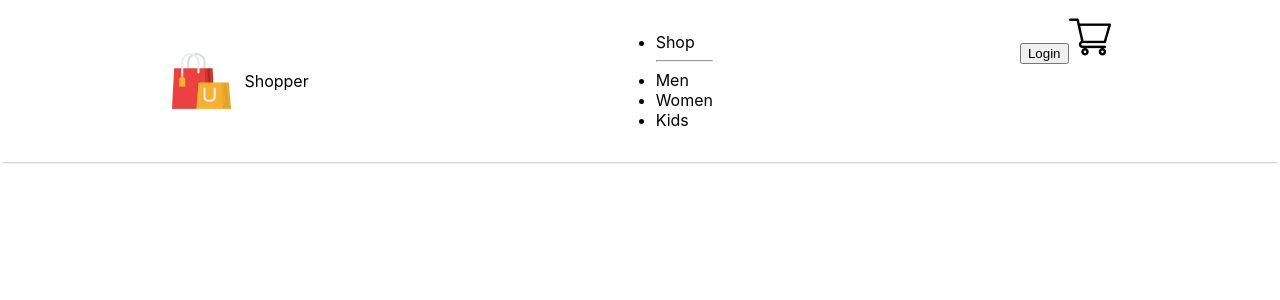
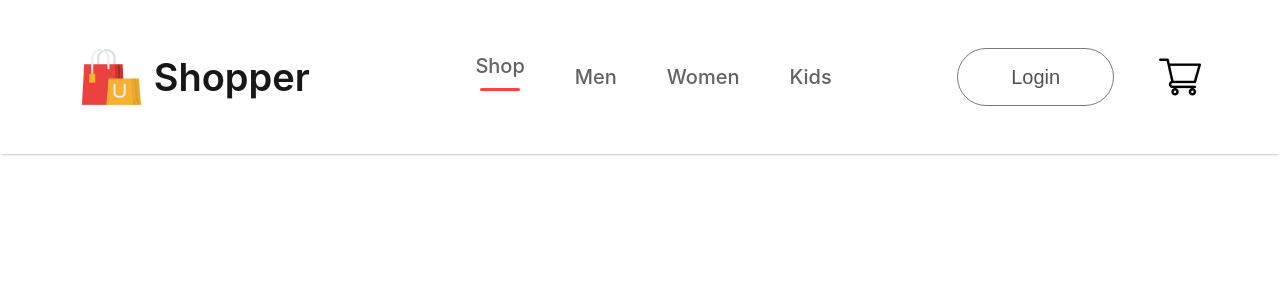
Before and after one commit to tajemouti/e-commerce, a React (Create React App) app: page / in a window 1280 px wide. Shown: the top 300 px of the page. Built offline with nearby package versions, Linux system fonts and the light colour scheme.

Commit message:
Add styling for the navigation menu and the cart button

```diff
--- a/src/components/Navbar/navbar.css
+++ b/src/components/Navbar/navbar.css
@@ -10,3 +10,54 @@
     align-items: center;
     gap: 10px;
 }
+
+.nav-logo p {
+    color: #171717;
+    font-size: 38px;
+    font-weight: 600;
+}
+
+.nav-menu {
+    display: flex;
+    align-items: center;
+    gap: 50px;
+    list-style: none;
+    font-size: 20px;
+    font-weight: 500;
+    color: #626262;
+}
+
+.nav-menu li {
+    cursor: pointer;
+}
+
+.nav-menu hr {
+    border: none;
+    width: 80%;
+    height: 3px;
+    border-radius: 10px;
+    background: #ff4141;
+}
+
+.nav-login-cart {
+    display: flex;
+    align-items: center;
+    gap: 45px;
+}
+
+.nav-login-cart button {
+    width: 157px;
+    height: 58px;
+    outline: none;
+    border: 1px solid #7a7a7a;
+    border-radius: 75px;
+    color: #515151;
+    font-size: 20px;
+    font-weight: 500;
+    background: white;
+    cursor: pointer;
+}
+
+.nav-login-cart button:active {
+    background: #f3f3f3;
+}
```
